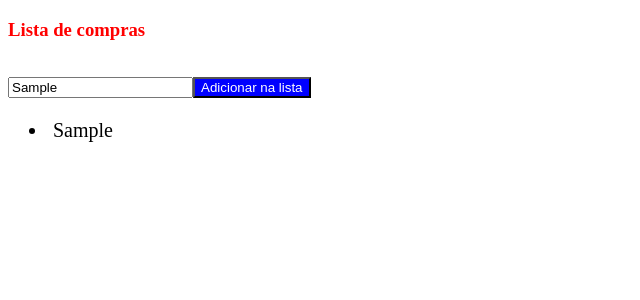
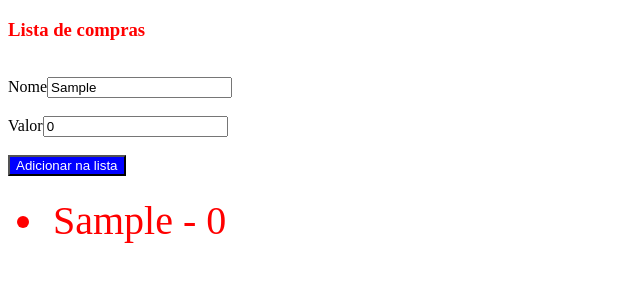
Before and after one commit to argentinaluiz/angular4_iniciando, an Angular app: page / in a window 1280 px wide. Both pictures are taken after typing "Sample" into the empty fields and a click on the button "Adicionar na lista". Shown: the top 300 px of the page, without its empty margins (0-640 px from the left). Built offline with nearby package versions, Linux system fonts and the light colour scheme.

Commit message:
lista atualizando sozinha

```diff
--- a/src/app/app.component.html
+++ b/src/app/app.component.html
@@ -1,3 +1,4 @@
+
 <h3>{{title}}</h3>
 <br/>
-<shopping-list></shopping-list>
+<app-shopping-list></app-shopping-list>
--- a/src/app/app.component.ts
+++ b/src/app/app.component.ts
@@ -1,3 +1,4 @@
+
 import { Component } from '@angular/core';
 
 @Component({
--- a/src/app/app.module.ts
+++ b/src/app/app.module.ts
@@ -1,6 +1,7 @@
+
 import { BrowserModule } from '@angular/platform-browser';
 import { NgModule } from '@angular/core';
-import {FormsModule} from "@angular/forms";
+import {FormsModule} from '@angular/forms';
 
 import { AppComponent } from './app.component';
 import { ShoppingListComponent } from './shopping-list/shopping-list.component';
--- /dev/null
+++ b/src/app/shop.ts
@@ -0,0 +1,4 @@
+export class Shop {
+  name: string;
+  value: number;
+}
--- a/src/app/shopping-list/shopping-list.component.css
+++ b/src/app/shopping-list/shopping-list.component.css
@@ -7,3 +7,15 @@ ul li{
   padding: 5px;
   font-size: 20px;
 }
+
+.shop-red{
+  color:red;
+}
+
+.shop-green{
+  color:green;
+}
+
+.teste{
+  font-size: 40px !important;
+}
--- a/src/app/shopping-list/shopping-list.component.html
+++ b/src/app/shopping-list/shopping-list.component.html
@@ -1,8 +1,25 @@
-<input type="text" [(ngModel)]="shop">
 
+<label>Nome</label>
+<input type="text" [(ngModel)]="shop.name">
+<br/><br/>
+<label>Valor</label>
+<input type="number" [(ngModel)]="shop.value">
+<br/><br/>
 <button type="button" (click)="add()">Adicionar na lista</button>
+
+
+
 <ul>
-  <li *ngFor="let shop of shopping">
-    {{shop}}
+ <!-- <li [id]=" 'list-' + shop.name"
+      class="teste"
+      [ngClass]="{'shop-green':shop.value > 5,'shop-red':shop.value < 5}"
+      *ngFor="let shop of tasks" [innerHtml]="shop.name + ' - ' + shop.value">
+  </li> -->
+
+  <li id="list-{{shop.name}}"
+      class="teste"
+      [ngClass]="{'shop-green':shop.value>=5,'shop-red':shop.value<5}"
+      *ngFor="let shop of shopping" [innerHtml]="shop.name + ' - ' + shop.value">
   </li>
+
 </ul>
--- a/src/app/shopping-list/shopping-list.component.ts
+++ b/src/app/shopping-list/shopping-list.component.ts
@@ -1,16 +1,19 @@
 import { Component } from '@angular/core';
-
+import {Shop} from '../shop';
 @Component({
-  selector: 'shopping-list',
+  selector: 'app-shopping-list',
   templateUrl: './shopping-list.component.html',
   styleUrls: ['./shopping-list.component.css']
 })
-export class ShoppingListComponent{
+export class ShoppingListComponent {
 
   shopping = [];
-  shop ="";
-  add(){
+  shop: Shop = {
+    name: '',
+    value: 0
+  };
+
+  add() {
     this.shopping.push(this.shop);
   }
-
 }
```
Also changed, not shown: 1 other file (tests, documents, lock files or other folders).
